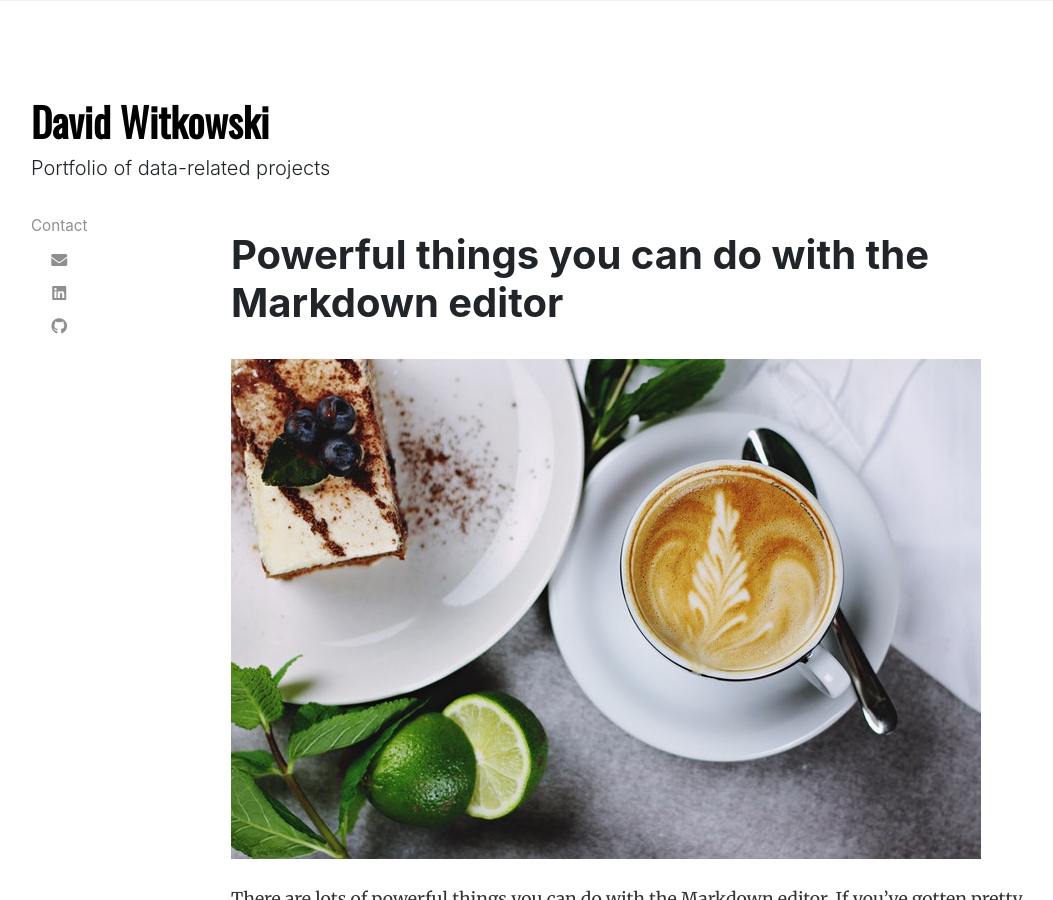
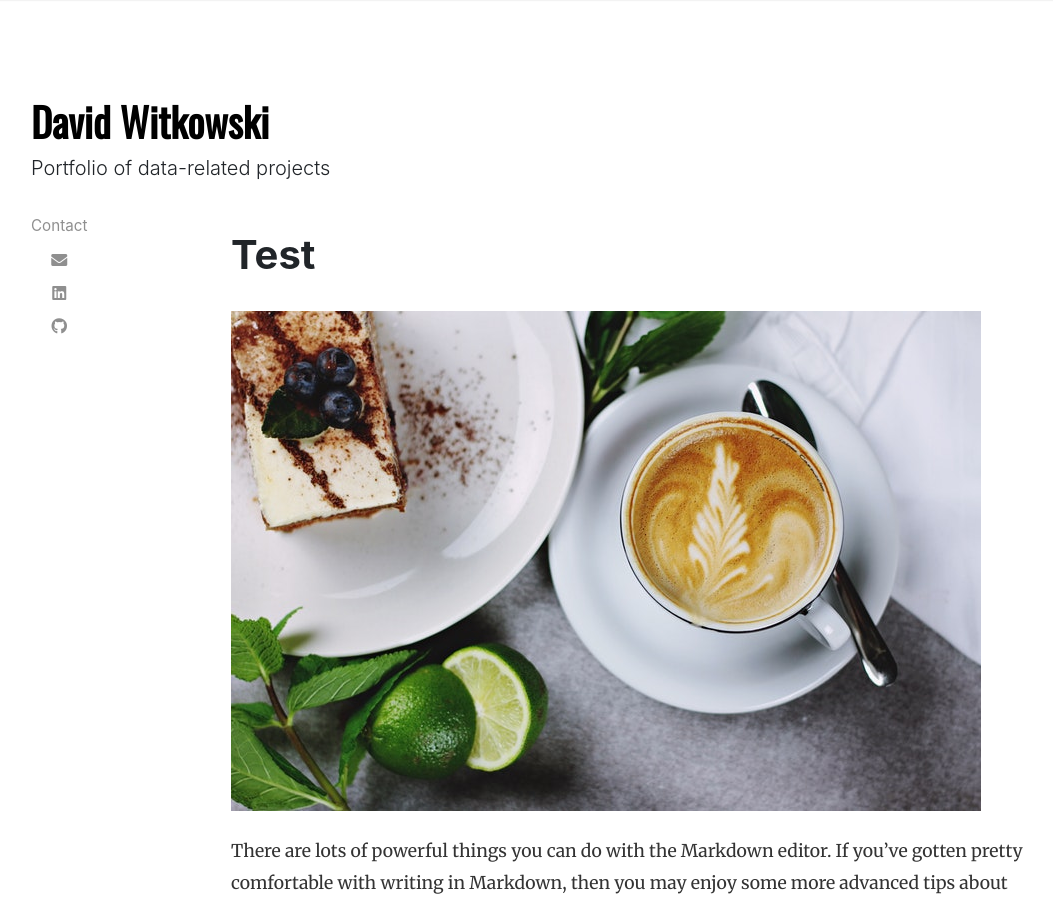
Before and after one commit to chodera/portfolio, a Jekyll site: the page built from _posts/2018-06-12-powerful-things-markdown-editor.md, in a window 1280 px wide and 900 px high. Shown: the whole window, without its empty margins (54-1107 px from the left). Built offline with Jekyll 4.4.1, drawn with Linux system fonts in a browser that asks for light colours; nearby versions of some CDN libraries.

Commit message:
Change title

```diff
--- a/_posts/2018-06-12-powerful-things-markdown-editor.md
+++ b/_posts/2018-06-12-powerful-things-markdown-editor.md
@@ -1,6 +1,6 @@
 ---
 layout: post
-title:  "Powerful things you can do with the Markdown editor"
+title:  "Test"
 author: sal
 categories: [ Jekyll, tutorial ]
 image: assets/images/16.jpg
```
Also changed, not shown: 5 other files.
